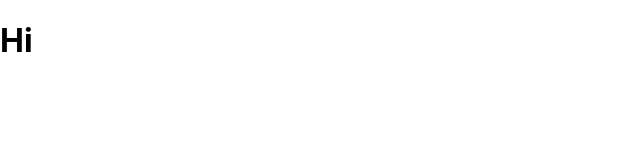
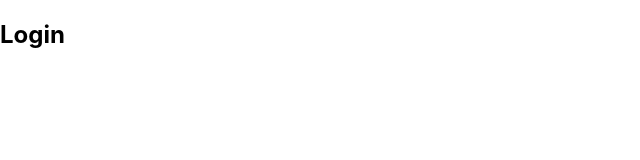
Before and after one commit to jgray33/travel-planner, a React (Create React App) app in the folder client/: page /login in a window 1280 px wide. Shown: the top 160 px of the page, without its empty margins (0-640 px from the left). Built offline with nearby package versions, Linux system fonts and the light colour scheme.

Commit message:
WIP context and auth causing errors

```diff
--- a/client/package.json
+++ b/client/package.json
@@ -7,6 +7,7 @@
     "@testing-library/jest-dom": "^5.16.4",
     "@testing-library/react": "^13.2.0",
     "@testing-library/user-event": "^13.5.0",
+    "jsonwebtoken": "^8.5.1",
     "react": "^18.1.0",
     "react-dom": "^18.1.0",
     "react-router-dom": "^6.3.0",
--- a/client/src/App.js
+++ b/client/src/App.js
@@ -1,39 +1,48 @@
-import React from 'react'
+import React from "react";
 import {
   ApolloClient,
   InMemoryCache,
   ApolloProvider,
-  createHttpLink
-} from '@apollo/client'
-import { setContext } from '@apollo/client/link/context';
-import {BrowserRouter as Router, Routes, Route} from "react-router-dom"
+  createHttpLink,
+} from "@apollo/client";
+import { setContext } from "@apollo/client/link/context";
+import { BrowserRouter as Router, Routes, Route } from "react-router-dom";
+
+import Login from "./pages/Login";
 
 const httpLink = createHttpLink({
-  uri: '/graphql',
+  uri: "/graphql",
 });
 
-const authLink = setContext((_, { headers }) => {
-  const token = localStorage.getItem('id_token');
-  return {
-    headers: {
-      ...headers,
-      authorization: token ? `Bearer ${token}` : '',
-    },
-  };
-});
+// const authLink = setContext((_, { headers }) => {
+//   // get the authentication token from local storage if it exists
+//   const token = localStorage.getItem("id_token");
+//   // return the headers to the context so httpLink can read them
+//   return {
+//     headers: {
+//       ...headers,
+//       authorization: token ? `Bearer ${token}` : "",
+//     },
+//   };
+// });
 
 const client = new ApolloClient({
-  link: authLink.concat(httpLink),
+  link: httpLink,
   cache: new InMemoryCache(),
 });
-
 
 function App() {
   return (
     <ApolloProvider client={client}>
-    <div className="App">
-     <h1>Hi</h1>
-    </div>
+      <Router>
+        <div className="flex-column justify-flex-start min-100-vh">
+          <div className="container">
+            <Routes>
+            <Route path="/login" element={<Login />} />
+            </Routes>
+          </div>
+        </div>
+      </Router>
     </ApolloProvider>
   );
 }
--- /dev/null
+++ b/client/src/pages/Login.js
@@ -0,0 +1,14 @@
+import React, { userState } from 'react'
+import {Link} from "react-router-dom"
+// import { useMutation } from '@apollo/client'
+// import { LOGIN_USER } from '../utils/mutations';
+
+import Auth from '../utils/auth'
+
+const Login = () => {
+    return (
+        <h2> Login</h2>
+    )
+}
+
+export default Login
--- a/client/src/utils/auth.js
+++ b/client/src/utils/auth.js
@@ -1,28 +1,28 @@
-import decode from "jsonwebtoken/decode";
+// import decode from "jsonwebtoken/decode";
 
-class AuthService {
-    getUser() {
-        return decode(this.getToken())
-    }
+// class AuthService {
+//     getUser() {
+//         return decode(this.getToken())
+//     }
 
-loggedIn() {
-    const token = this.getToken()
-    return token ? true: false
-}
+// loggedIn() {
+//     const token = this.getToken()
+//     return token ? true: false
+// }
 
-getToken() {
-    return localStorage.getItem('id_token')
-}
+// getToken() {
+//     return localStorage.getItem('id_token')
+// }
 
-login(idToken) {
-    localStorage.setItem('id_token', idToken);
-    window.location.assign('/')
-}
+// login(idToken) {
+//     localStorage.setItem('id_token', idToken);
+//     window.location.assign('/')
+// }
 
-logout() {
-    localStorage.removeItem('id_token')
-    window.location.reload()
-}
-}
+// logout() {
+//     localStorage.removeItem('id_token')
+//     window.location.reload()
+// }
+// }
 
-export default new AuthService()
+// export default new AuthService()
```
Also changed, not shown: client/src/pages/Home.js (added), client/src/pages/Signup.js (added), client/src/pages/TripDashboard.js (added), client/src/pages/TripPage.js (added), 1 other file (tests, documents, lock files or other folders).
